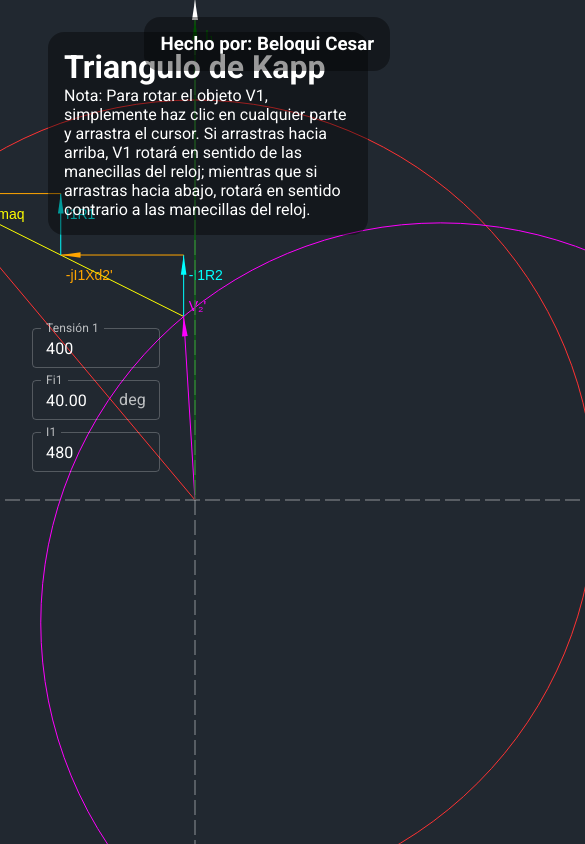
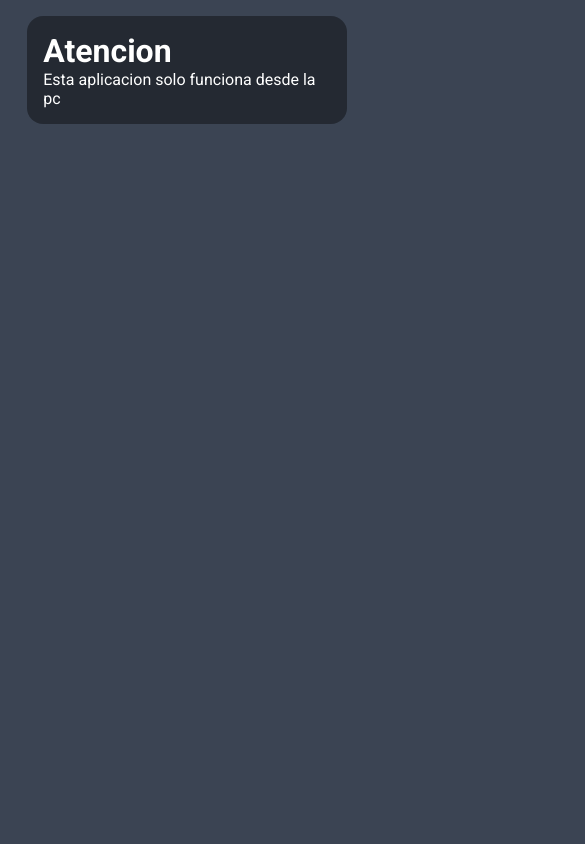
Before and after one commit to cesarbeloqui/maq-electricas, a React (Vite) app: page / in a window 390 px wide. Shown: the top 844 px of the page, 585 px wide, since content can reach past the window. Built offline with nearby package versions, Linux system fonts and the light colour scheme.

Commit message:
inputs agregados

```diff
--- a/src/App.css
+++ b/src/App.css
@@ -17,6 +17,10 @@ body {
   width: 20rem;
   top: 2rem;
   left: 3rem;
+  @media (max-width: 768px) {
+    top: 1rem;
+    left: 1.7rem;
+  }
 }
 .rotulo2 {
   color: white;
--- a/src/App.jsx
+++ b/src/App.jsx
@@ -43,8 +43,20 @@ function App() {
   const [Xd2, setXd2] = useState(0.32 * 0.8);
   return (
     <ThemeProvider theme={darkTheme}>
+      <DivStilado2>
+        <TituloNota
+          titulo="Atencion"
+          cuerpo="Esta aplicacion solo funciona desde la pc"
+        />
+      </DivStilado2>
       <DivStilado>
-        <TituloNota />
+        <TituloNota
+          titulo="Triangulo de Kapp"
+          cuerpo="Nota: Para rotar el objeto V1, simplemente haz clic en cualquier parte y
+        arrastra el cursor. Si arrastras hacia arriba, V1 rotará en sentido de
+        las manecillas del reloj; mientras que si arrastras hacia abajo, rotará
+        en sentido contrario a las manecillas del reloj."
+        />
         <HechoPorC />
         <Box
           component="form"
@@ -125,6 +137,22 @@ const DivStilado = styled.div`
   justify-content: center;
   align-items: center;
   background-color: #3b4453;
+  /* Media Query para ocultar en dispositivos con un ancho máximo de 768px (típicamente dispositivos móviles) */
+  @media (max-width: 768px) {
+    display: none;
+  }
+`;
+const DivStilado2 = styled.div`
+  display: none;
+  flex-direction: column;
+  position: relative;
+  justify-content: center;
+  align-items: center;
+  background-color: #3b4453;
+  /* Media Query para ocultar en dispositivos con un ancho máximo de 768px (típicamente dispositivos móviles) */
+  @media (max-width: 768px) {
+    display: flex;
+  }
 `;
 
 export default App;
--- a/src/components/TituloNota/TituloNota.jsx
+++ b/src/components/TituloNota/TituloNota.jsx
@@ -1,18 +1,12 @@
-
-
-const TituloNota = ({}) => {
-	return (
+const TituloNota = ({ titulo, cuerpo }) => {
+  return (
     <div className="rotulo">
-      <h1>Triangulo de Kapp</h1>
+      <h1>{titulo}</h1>
       <p>
-        Nota: Para rotar el objeto V1, simplemente haz clic en cualquier parte y
-        arrastra el cursor. Si arrastras hacia arriba, V1 rotará en sentido de
-        las manecillas del reloj; mientras que si arrastras hacia abajo, rotará
-        en sentido contrario a las manecillas del reloj.
+        {cuerpo}
       </p>
     </div>
   );
 };
 
-
 export default TituloNota;
```
